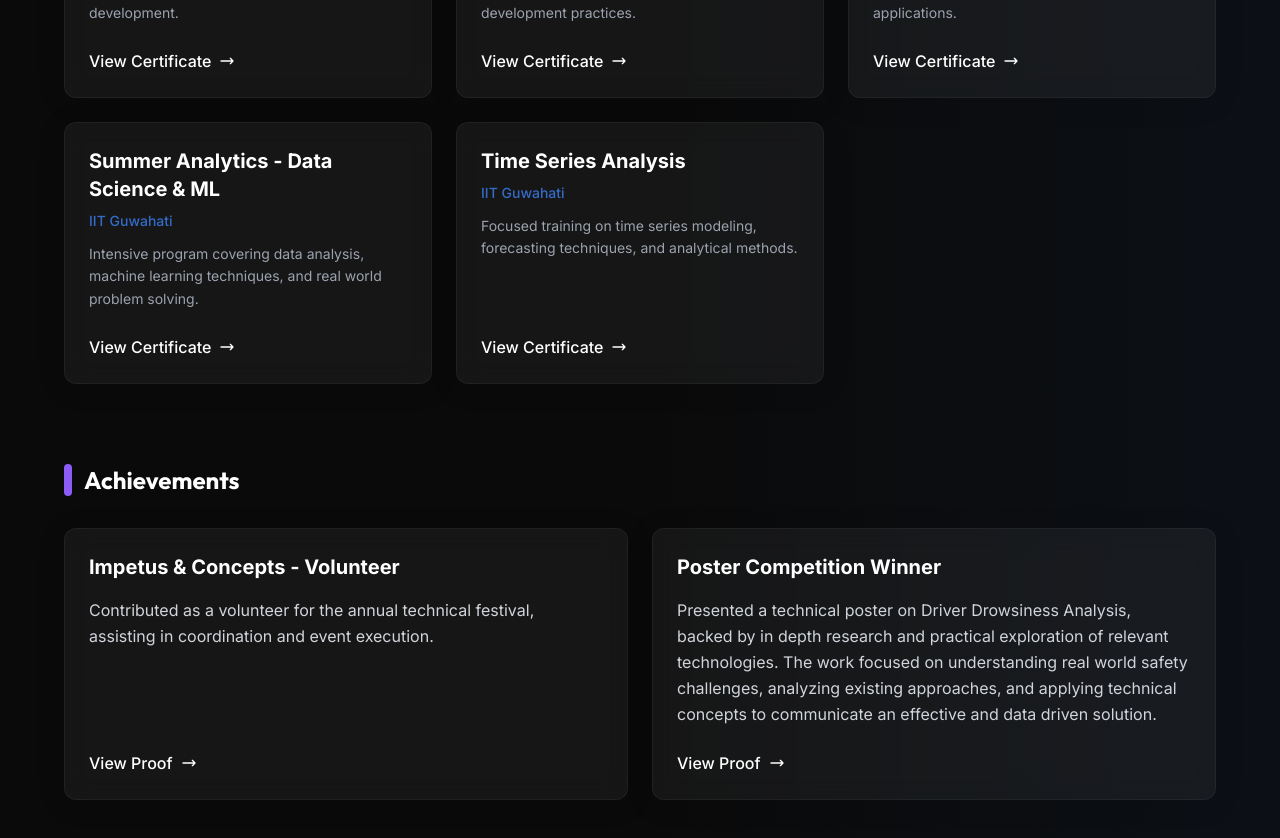
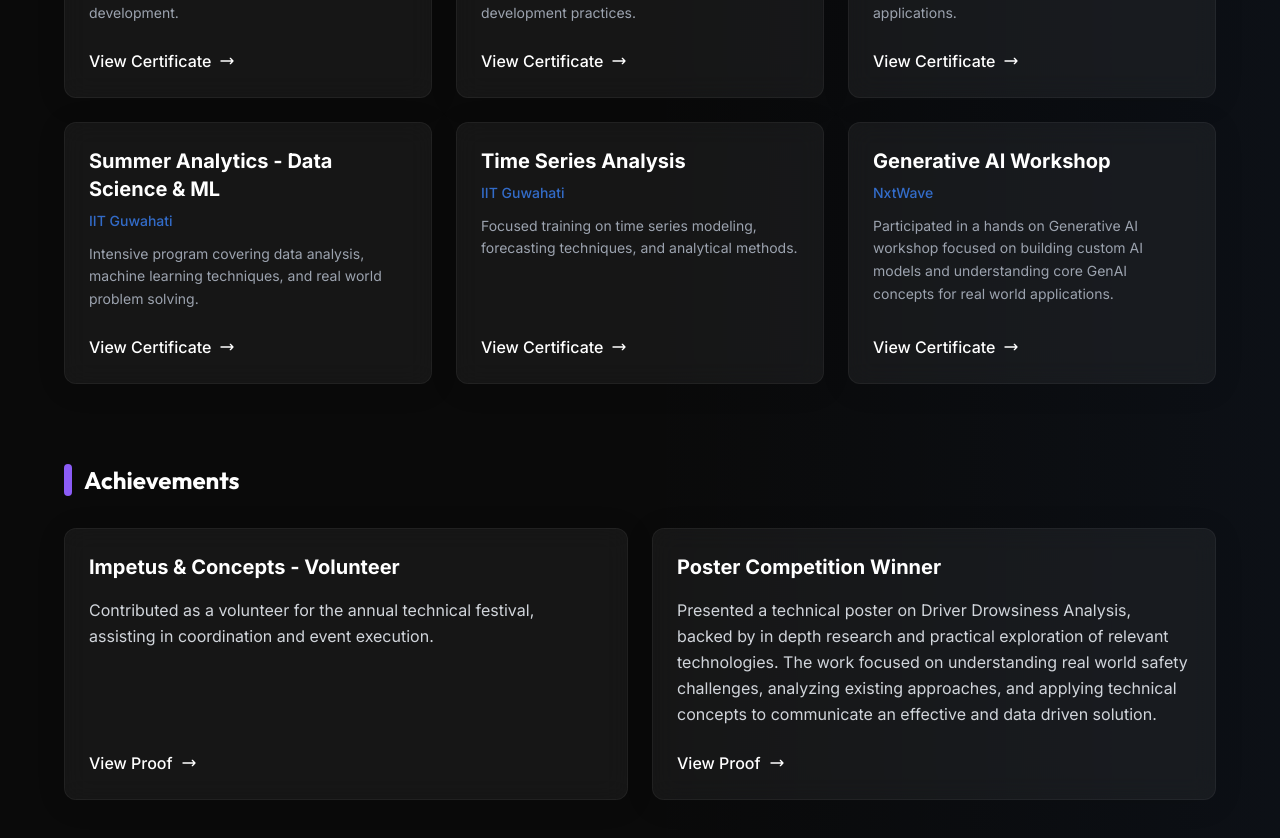
Before and after one commit to HimeshLaddha/portfolio, a React (Vite) app in the folder frontend/: page / in a window 1280 px wide. Shown: the part 5707-6545 px from the top of the page. Built offline with nearby package versions, Linux system fonts and the light colour scheme.

Commit message:
new certificate added

```diff
--- a/frontend/src/components/Certifications.jsx
+++ b/frontend/src/components/Certifications.jsx
@@ -36,6 +36,13 @@ const Certifications = () => {
             description:
                 "Focused training on time series modeling, forecasting techniques, and analytical methods.",
             link: "/certificates/time-series-iitg.pdf"
+        },
+        {
+            title: "Generative AI Workshop",
+            org: "NxtWave",
+            description:
+                "Participated in a hands on Generative AI workshop focused on building custom AI models and understanding core GenAI concepts for real world applications.",
+            link: "/certificates/genai-nxtwave.pdf"
         }
     ];
 
```
Also changed, not shown: 1 other file (tests, documents, lock files or other folders).
